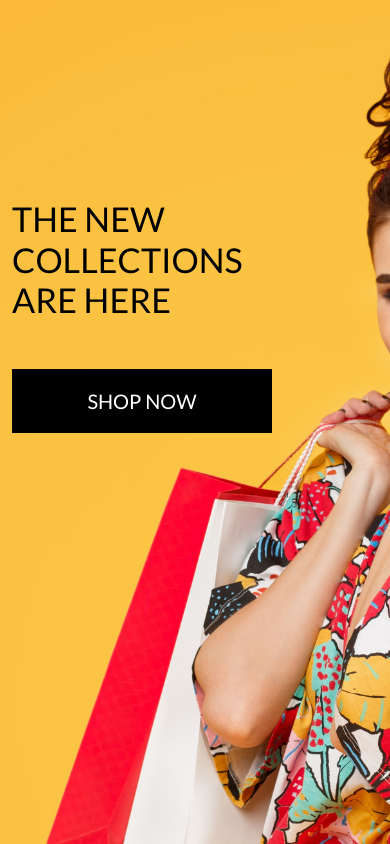
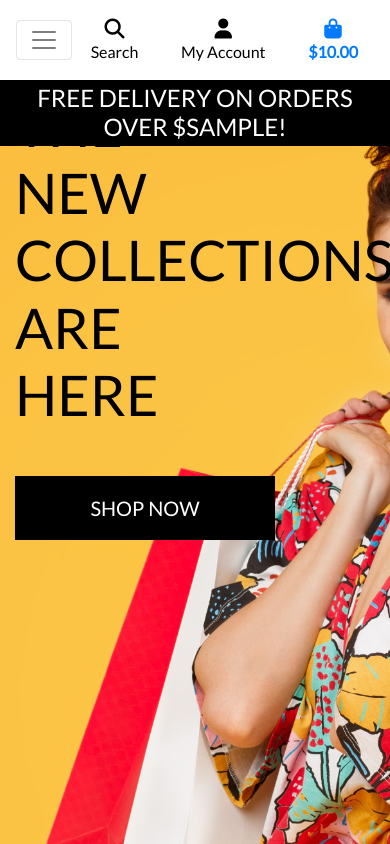
Before and after one commit to motazabdou/boutique_ado_v1, a Django app: template home/templates/home/index.html in a window 390 px wide. Run offline with Django 3.2, Linux system fonts and the light colour scheme; the template is opened without the code that fills it: most values are stand-ins (such as "Sample title", 1, 10 or a date in 2020); some libraries are stand-ins or nearby versions.

Commit message:
Added mobile header and navbar

```diff
--- a/static/css/base.css
+++ b/static/css/base.css
@@ -1,13 +1,13 @@
-htnl {
+html {
     height: 100%;
 }
 
 body {
-    background: url('/media/homepage_background_cropped.jpg') no-repeat center center fixed;
-    background-size: cover;
+	background: url('/media/homepage_background_cropped.jpg') no-repeat center center fixed;
+	background-size: cover;
     height: calc(100vh - 164px);
     color: #555;
-    font-family: 'Lato';
+    font-family: "Lato";
 }
 
 /* from Bulma */
@@ -56,7 +56,15 @@ body {
     border: 1px solid black !important;
 }
 
-/* ----------------------- Media Queries ---------------- */
+.bg-black {
+    background: #000 !important;
+}
+
+body > header > div:nth-child(2) > nav > ul {
+    display: contents;
+}
+
+/* --------------------------------- Media queries */
 
 /* Slightly larger container on xl screens */
 @media (min-width: 1200px) {
--- a/templates/base.html
+++ b/templates/base.html
@@ -3,18 +3,19 @@
 <!doctype html>
 <html lang="en">
   <head>
+
     {% block meta %}
         <meta http-equiv="X-UA-Compatible" content="ie=edge">
         <meta charset="utf-8">
-        <meta name="viewport" content="width=device-width, initial-scale=1">
+        <meta name="viewport" content="width=device-width, initial-scale=1, shrink-to-fit=no">
     {% endblock %}
 
     {% block extra_meta %}
     {% endblock %}
 
     {% block corecss %}
-        <link href="https://cdn.jsdelivr.net/npm/bootstrap@5.1.3/dist/css/bootstrap.min.css" rel="stylesheet" integrity="sha384-1BmE4kWBq78iYhFldvKuhfTAU6auU8tT94WrHftjDbrCEXSU1oBoqyl2QvZ6jIW3" crossorigin="anonymous">
-        <link href="https://fonts.googleapis.com/css2?family=Lato&display=swap" rel="stylesheet">
+        <link rel="stylesheet" href="https://stackpath.bootstrapcdn.com/bootstrap/4.4.1/css/bootstrap.min.css" integrity="sha384-Vkoo8x4CGsO3+Hhxv8T/Q5PaXtkKtu6ug5TOeNV6gBiFeWPGFN9MuhOf23Q9Ifjh" crossorigin="anonymous">
+        <link rel="stylesheet" href="https://fonts.googleapis.com/css?family=Lato&display=swap">
         <link rel="stylesheet" href="{% static 'css/base.css' %}">
     {% endblock %}
 
@@ -22,10 +23,10 @@
     {% endblock %}
 
     {% block corejs %}
-        <script src="https://code.jquery.com/jquery-3.6.0.min.js" integrity="sha256-/xUj+3OJU5yExlq6GSYGSHk7tPXikynS7ogEvDej/m4=" crossorigin="anonymous"></script>
-        <script src="https://cdn.jsdelivr.net/npm/@popperjs/core@2.10.2/dist/umd/popper.min.js" integrity="sha384-7+zCNj/IqJ95wo16oMtfsKbZ9ccEh31eOz1HGyDuCQ6wgnyJNSYdrPa03rtR1zdB" crossorigin="anonymous"></script>
-        <script src="https://cdn.jsdelivr.net/npm/bootstrap@5.1.3/dist/js/bootstrap.min.js" integrity="sha384-QJHtvGhmr9XOIpI6YVutG+2QOK9T+ZnN4kzFN1RtK3zEFEIsxhlmWl5/YESvpZ13" crossorigin="anonymous"></script>
-        <script src="https://kit.fontawesome.com/52177094a7.js" crossorigin="anonymous"></script>
+        <script src="https://kit.fontawesome.com/4863a75fd6.js" crossorigin="anonymous"></script>
+        <script src="https://code.jquery.com/jquery-3.4.1.slim.min.js" integrity="sha384-J6qa4849blE2+poT4WnyKhv5vZF5SrPo0iEjwBvKU7imGFAV0wwj1yYfoRSJoZ+n" crossorigin="anonymous"></script>
+        <script src="https://cdn.jsdelivr.net/npm/popper.js@1.16.0/dist/umd/popper.min.js" integrity="sha384-Q6E9RHvbIyZFJoft+2mJbHaEWldlvI9IOYy5n3zV9zzTtmI3UksdQRVvoxMfooAo" crossorigin="anonymous"></script>
+        <script src="https://stackpath.bootstrapcdn.com/bootstrap/4.4.1/js/bootstrap.min.js" integrity="sha384-wfSDF2E50Y2D1uUdj0O3uMBJnjuUD4Ih7YwaYd1iqfktj0Uod8GCExl3Og8ifwB6" crossorigin="anonymous"></script>
     {% endblock %}
 
     {% block extra_js %}
@@ -42,11 +43,11 @@
                 </a>
             </div>
             <div class="col-12 col-lg-4 my-auto py-1 py-lg-0">
-            <form action="" method="get">
+                <form method="GET" action="">
                     <div class="input-group w-100">
-                <input type="text" name="q" id="q" placeholder="Search Our Products" class="form-control border border-black rounded-0">
+                        <input class="form-control border border-black rounded-0" type="text" name="q" placeholder="Search our site">
                         <div class="input-group-append">
-                  <button class="form-control border border-black btn btn-black rounded-0" type="submit">
+                            <button class="form-control btn btn-black border border-black rounded-0" type="submit">
                                 <span class="icon">
                                     <i class="fas fa-search"></i>
                                 </span>
@@ -93,6 +94,21 @@
                     </li>
                 </ul>
             </div>
+            <div class="col-12 col-lg-4 my-auto py-1 py-lg-0"></div>
+        </div>
+        <div class="row bg-white">
+            <nav class="navbar navbar-expand-lg navbar-light w-100">
+                <button class="navbar-toggler" type="button" data-toggle="collapse" data-target="#main-nav" aria-controls="main-nav" aria-expanded="false" aria-label="Toggle navigation">
+                    <span class="navbar-toggler-icon"></span>
+                </button>
+                {% include 'includes/mobile-top-header.html' %}
+                {% include 'includes/main-nav.html' %}
+            </nav>
+        </div>
+        <div id="delivery-banner" class="row text-center">
+            <div class="col bg-black text-white">
+                <h4 class="logo-font my-1">Free delivery on orders over ${{ free_delivery_threshold }}!</h4>
+            </div>
         </div>
     </header>
 
@@ -106,7 +122,7 @@
     {% block content %}
     {% endblock %}
 
-      {% block postload_js %}
+    {% block postloadjs %}
     {% endblock %}
 
 
--- /dev/null
+++ b/templates/includes/main-nav.html
@@ -0,0 +1,51 @@
+<div class="collapse navbar-collapse" id="main-nav">
+    <ul class="navbar-nav w-auto mx-auto">
+
+        <li class="nav-item dropdown">
+            <a class="logo-font font-weight-bold nav-link text-black mr-5" href="#" id="all-products-link" data-toggle="dropdown" aria-haspopup="true" aria-expanded="false">
+                All Products
+            </a>
+            <div class="dropdown-menu border-0" aria-labelledby="all-products-link">
+                <a href="" class="dropdown-item">By Price</a>
+                <a href="" class="dropdown-item ">By Rating</a>
+                <a href="" class="dropdown-item ">By Category</a>
+                <a href="" class="dropdown-item">All Products</a>
+            </div>
+        </li>
+
+        <li class="nav-item dropdown">
+            <a class="logo-font font-weight-bold nav-link text-black mr-5" href="#" id="clothing-link" data-toggle="dropdown" aria-haspopup="true" aria-expanded="false">
+                Clothing
+            </a>
+            <div class="dropdown-menu border-0" aria-labelledby="clothing-link">
+                <a href="" class="dropdown-item">Activewear &amp; Essentials</a>
+                <a href="" class="dropdown-item">Jeans</a>
+                <a href="" class="dropdown-item">Shirts</a>
+                <a href="" class="dropdown-item">All Clothing</a>
+            </div>
+        </li>
+
+        <li class="nav-item dropdown">
+            <a class="logo-font font-weight-bold nav-link text-black mr-5" href="#" id="homeware-link" data-toggle="dropdown" aria-haspopup="true" aria-expanded="false">
+                Homeware
+            </a>
+            <div class="dropdown-menu border-0" aria-labelledby="homeware-link">
+                <a href="" class="dropdown-item">Bed &amp; Bath</a>
+                <a href="" class="dropdown-item">Kitchen &amp; Dining</a>
+                <a href="" class="dropdown-item">All Homeware</a>
+            </div>
+        </li>
+
+        <li class="nav-item dropdown">
+            <a class="logo-font font-weight-bold nav-link text-black" href="#" id="specials-link" data-toggle="dropdown" aria-haspopup="true" aria-expanded="false">
+                Special Offers
+            </a>
+            <div class="dropdown-menu border-0" aria-labelledby="specials-link">
+                <a href="" class="dropdown-item">New Arrivals</a>
+                <a href="" class="dropdown-item">Deals</a>
+                <a href="" class="dropdown-item">Clearance</a>
+                <a href="" class="dropdown-item">All Specials</a>
+            </div>
+        </li>
+    </ul>
+</div>
--- /dev/null
+++ b/templates/includes/mobile-top-header.html
@@ -0,0 +1,58 @@
+<ul>
+    <li class="list-inline-item">
+      <a class="text-black nav-link d-block d-lg-none" href="#" id="mobile-search" data-toggle="dropdown" aria-haspopup="true" aria-expanded="false">
+          <div class="text-center">
+              <div><i class="fas fa-search fa-lg"></i></div>
+              <p class="my-0">Search</p>
+          </div>
+      </a>
+      <div class="dropdown-menu border-0 w-100 p-3 rounded-0 my-0" aria-labelledby="mobile-search">
+          <form class="form" method="GET" action="">
+              <div class="input-group w-100">
+                  <input class="form-control border border-black rounded-0" type="text" name="q" placeholder="Search our site">
+                  <div class="input-group-append">
+                      <button class="form-control form-control btn btn-black border border-black rounded-0" type="submit">
+                          <span class="icon">
+                              <i class="fas fa-search"></i>
+                          </span>
+                      </button>
+                  </div>
+              </div>
+          </form>
+      </div>
+  </li>
+  <li class="list-inline-item dropdown">
+      <a class="text-black nav-link d-block d-lg-none" href="#" id="user-options" data-toggle="dropdown" aria-haspopup="true" aria-expanded="false">
+          <div class="text-center">
+              <div><i class="fas fa-user fa-lg"></i></div>
+              <p class="my-0">My Account</p>
+          </div>
+      </a>
+      <div class="dropdown-menu border-0" aria-labelledby="user-options">
+          {% if request.user.is_authenticated %}
+              {% if request.user.is_superuser %}
+                  <a href="{% url 'account_logout' %}" class="dropdown-item">Product Management</a>
+              {% endif %}
+              <a href="" class="dropdown-item">My Profile</a>
+              <a href="{% url 'account_logout' %}" class="dropdown-item">Logout</a>
+          {% else %}
+              <a href="{% url 'account_signup' %}" class="dropdown-item">Register</a>
+              <a href="{% url 'account_login' %}" class="dropdown-item">Login</a>
+          {% endif %}
+      </div>
+  </li>
+  <li class="list-inline-item">
+      <a class="{% if grand_total %}text-primary font-weight-bold{% else %}text-black{% endif %} nav-link d-block d-lg-none" href="">
+          <div class="text-center">
+              <div><i class="fas fa-shopping-bag fa-lg"></i></div>
+              <p class="my-0">
+                  {% if grand_total %}
+                      ${{ grand_total|floatformat:2 }}
+                  {% else %}
+                      $0.00
+                  {% endif %}
+              </p>
+          </div>
+      </a>
+    </li>
+  </ul>
```
Lines whose indentation alone changed are shown as unchanged.
